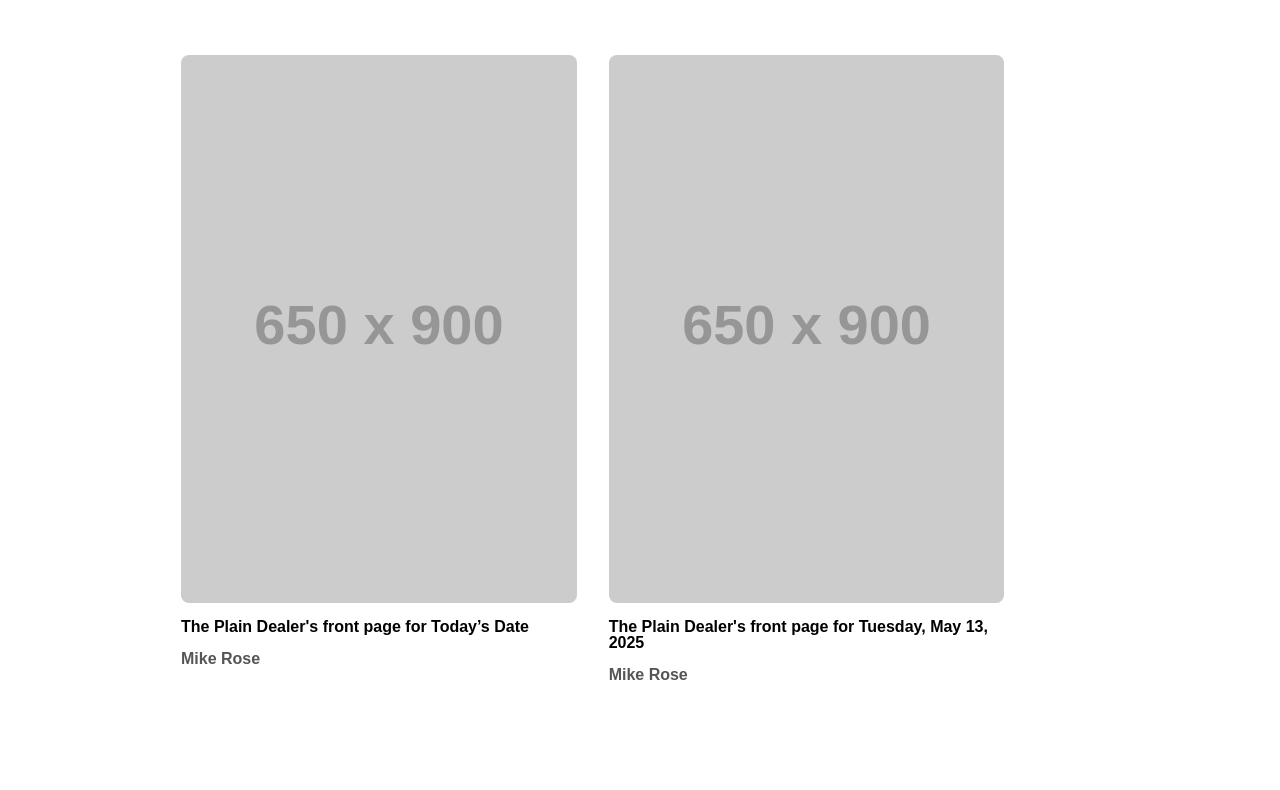
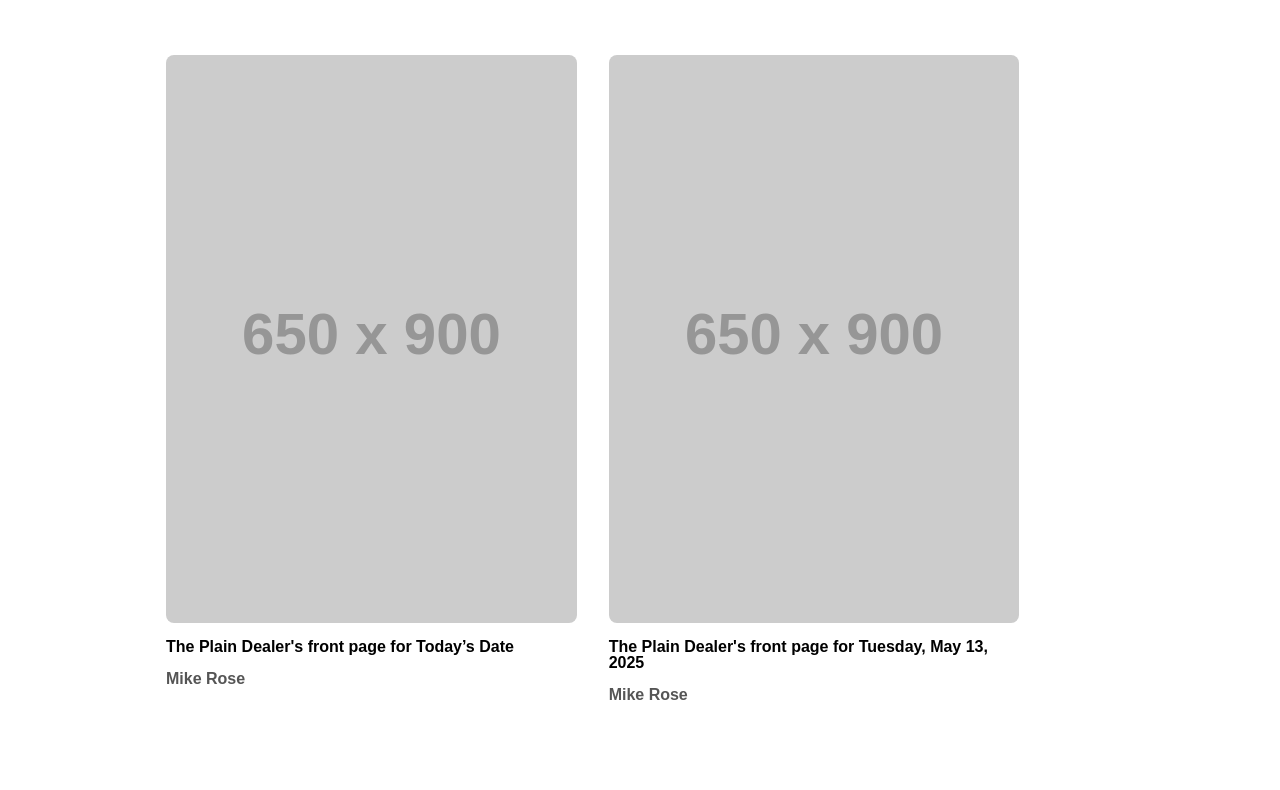
Before and after one commit to MattiaMad02/ProjectFrontend, a website: page index.html in a window 1280 px wide. Shown: the part 306-1096 px from the top of the page. Drawn offline with Linux system fonts and the light colour scheme; placeholder pictures from the web are drawn by us.

Commit message:
fifteenth commit:piccole modifiche css

```diff
--- a/styles.css
+++ b/styles.css
@@ -5,11 +5,6 @@ body {
     line-height: 1;
     background-color: #ffffff;
     color: #222;
-}
-.container {
-    max-width: 1200px;
-    margin: 0 auto;
-    padding: 0 15px;
 }
 /* Header */
 header .container {
```
